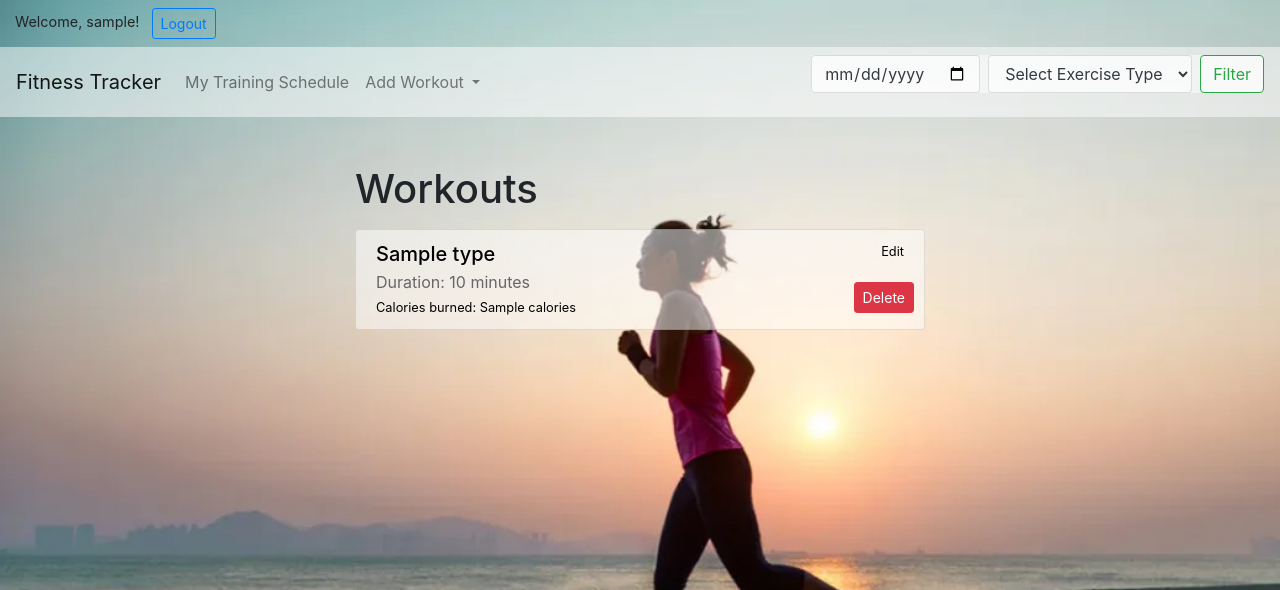
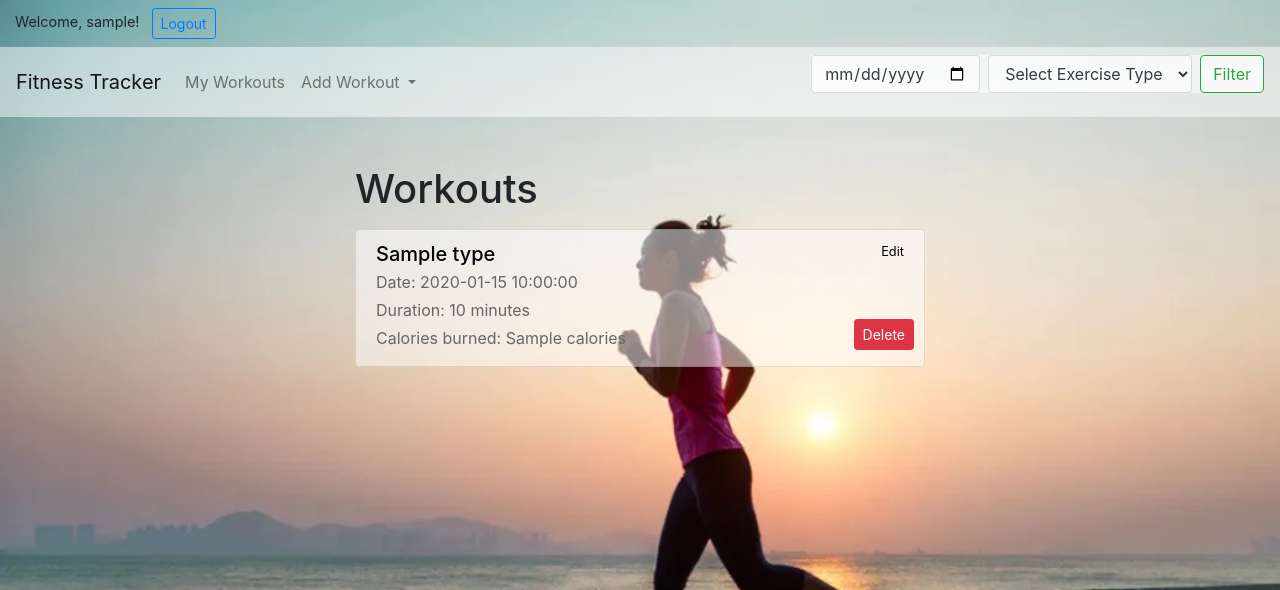
Before and after one commit to software-students-spring2024/2-web-app-exercise-lazyllm2, a Flask app: page / in a window 1280 px wide. Shown: the top 590 px of the page. Run offline with Flask 3, Linux system fonts and the light colour scheme; the visitor is signed in with stand-in values (Sample User, id 1); a database or web service that is not in the repository returns one stand-in record (values such as "Sample title"); some libraries are stand-ins or nearby versions.

Commit message:
changes in header and workout display, date added

```diff
--- a/templates/header.html
+++ b/templates/header.html
@@ -27,7 +27,7 @@
     </button>
     <div class="collapse navbar-collapse" id="navbarNavAltMarkup">
         <div class="navbar-nav">
-            <a class="nav-item nav-link" href="/">My Training Schedule</a>
+            <a class="nav-item nav-link" href="/">My Workouts</a>
             <div class="dropdown">
                 <a class="nav-item nav-link dropdown-toggle" href="#" id="navbarDropdown" role="button" data-toggle="dropdown" aria-haspopup="true" aria-expanded="false">
                 Add Workout
--- a/templates/home.html
+++ b/templates/home.html
@@ -22,8 +22,9 @@
                         <h5 class="mb-1">{{ workout['type'] }}</h5>
                         <small>Edit</small>
                     </div>
+                    <p class="mb-1">Date: {{ workout['date'] }}</p>
                     <p class="mb-1">Duration: {{ workout['duration'] }} minutes</p>
-                    <small>Calories burned: {{ workout['calories'] }}</small>
+                    <p class="mb-1">Calories burned: {{ workout['calories'] }}</p>
                     <form action="{{ url_for('delete_workout', workout_id=workout['_id']) }}" method="post" class="delete-button">
                         <button type="submit" class="btn btn-danger btn-sm">Delete</button>
                     </form>
--- a/templates/search_results.html
+++ b/templates/search_results.html
@@ -22,8 +22,9 @@
                         <h5 class="mb-1">{{ workout['type'] }}</h5>
                         <small>Edit</small>
                     </div>
+                    <p class="mb-1">Date: {{ workout['date'] }}</p>
                     <p class="mb-1">Duration: {{ workout['duration'] }} minutes</p>
-                    <small>Calories burned: {{ workout['calories'] }}</small>
+                    <p class="mb-1">Calories burned: {{ workout['calories'] }}</p>
                     <form action="{{ url_for('delete_workout', workout_id=workout['_id']) }}" method="post" class="delete-button">
                         <button type="submit" class="btn btn-danger btn-sm">Delete</button>
                     </form>
```
